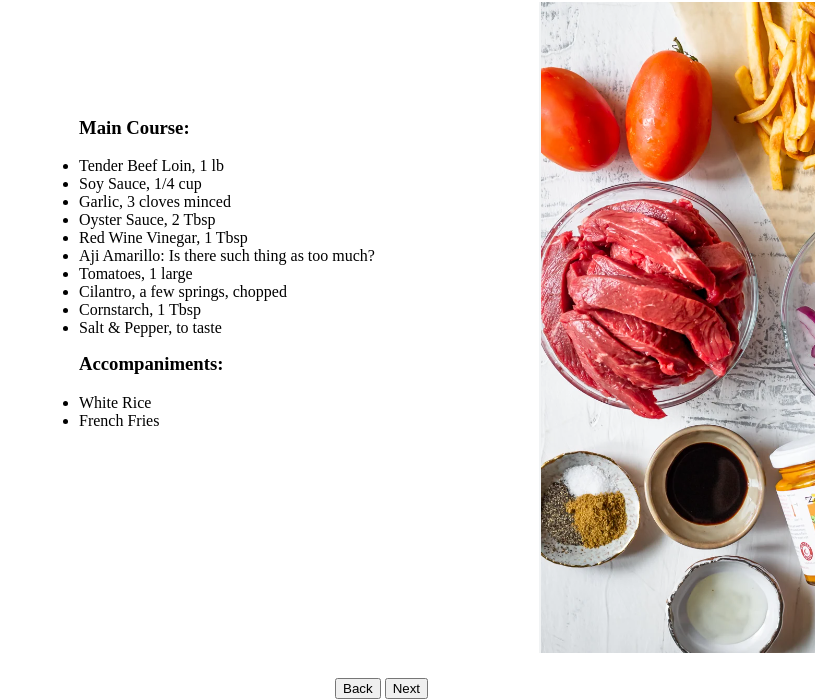
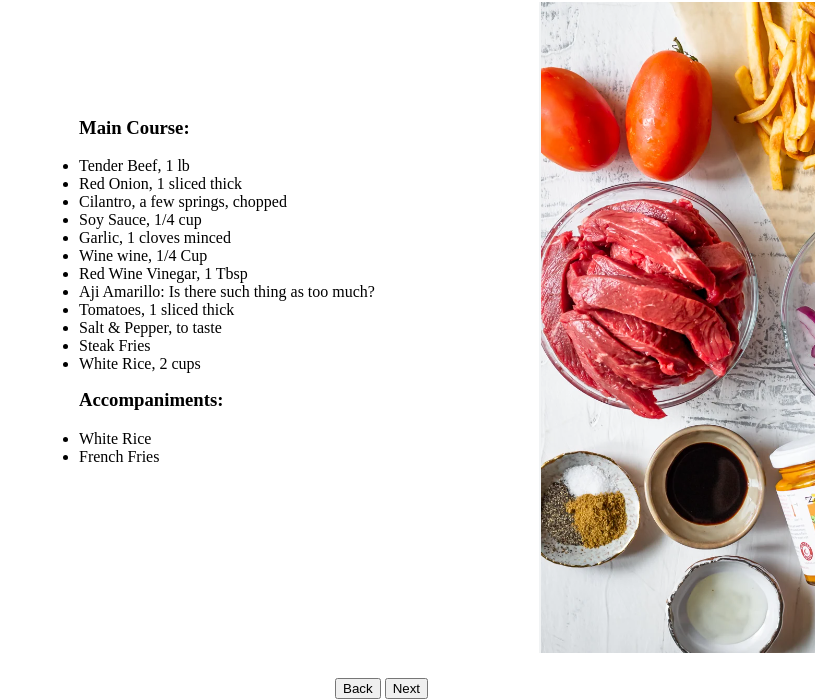
Before and after one commit to DATAVXN/odin-recipes, a plain HTML site: page recipes/ingredients.html in a window 1280 px wide. Shown: the part 122-821 px from the top of the page, without its empty margins (465-1280 px from the left). Drawn offline with Linux system fonts and the light colour scheme.

Commit message:
Update ingredient list

```diff
--- a/recipes/ingredients.html
+++ b/recipes/ingredients.html
@@ -12,16 +12,18 @@
   <div style="width: 50%; padding: 4px; float:left; position: absolute; top: 200px; left: 500px;">
     <ul style="width:200%; float:left;">
       <h3>Main Course:</h3>
-      <li>Tender Beef Loin, 1 lb</li>
+      <li>Tender Beef, 1 lb</li>
+      <li>Red Onion, 1 sliced thick</li>
+      <li>Cilantro, a few springs, chopped</li>
       <li>Soy Sauce, 1/4 cup</li>
-      <li>Garlic, 3 cloves minced</li>
-      <li>Oyster Sauce, 2 Tbsp</li>
+      <li>Garlic, 1 cloves minced</li>
+      <li>Wine wine, 1/4 Cup</li>
       <li>Red Wine Vinegar, 1 Tbsp</li>
       <li>Aji Amarillo: Is there such thing as too much?</li>
-      <li>Tomatoes, 1 large</li>
-      <li>Cilantro, a few springs, chopped</li>
-      <li>Cornstarch, 1 Tbsp</li>
+      <li>Tomatoes, 1 sliced thick</li>
       <li>Salt & Pepper, to taste</li>
+      <li>Steak Fries</li>
+      <li>White Rice, 2 cups</li>
     </ul>
   <br>
 
```
